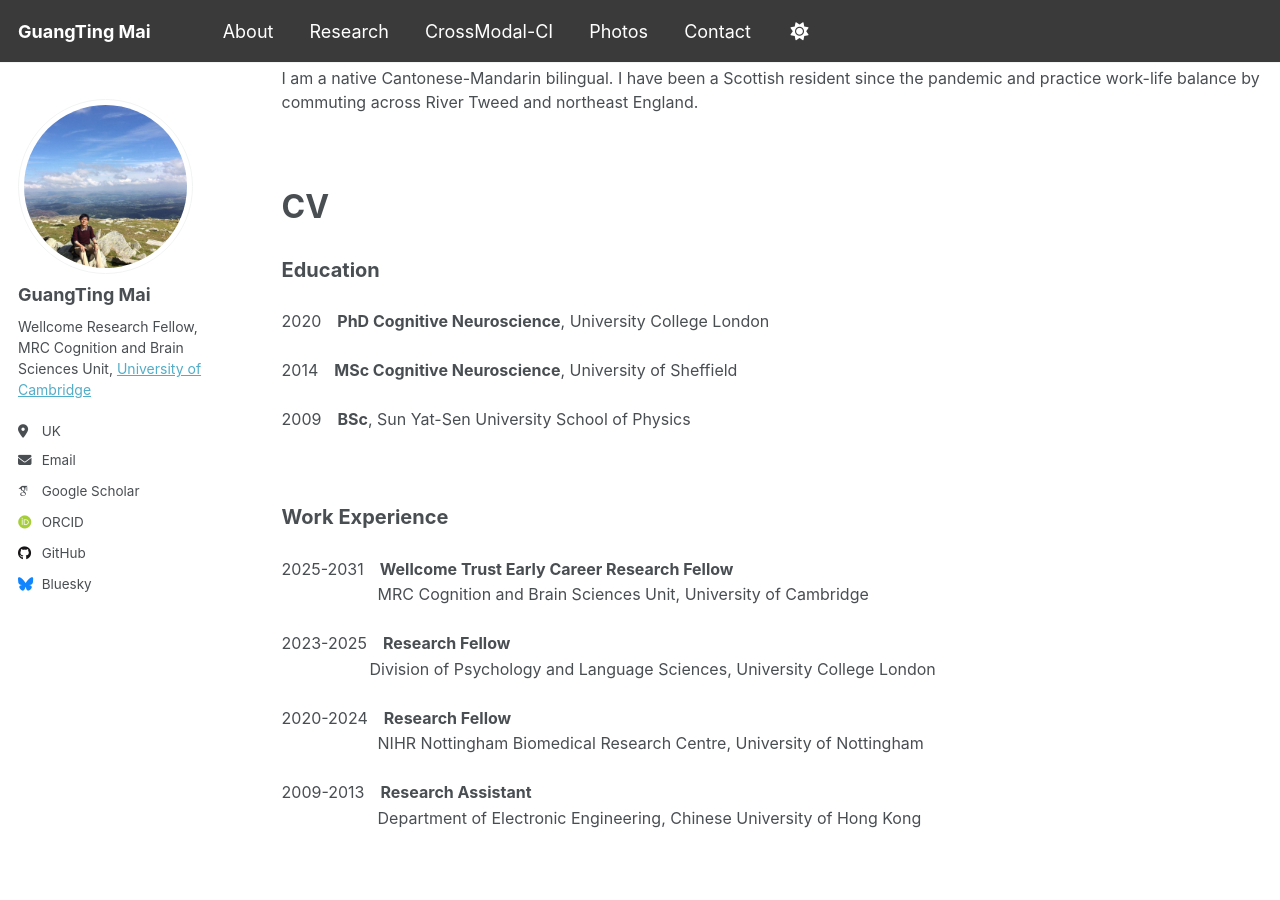
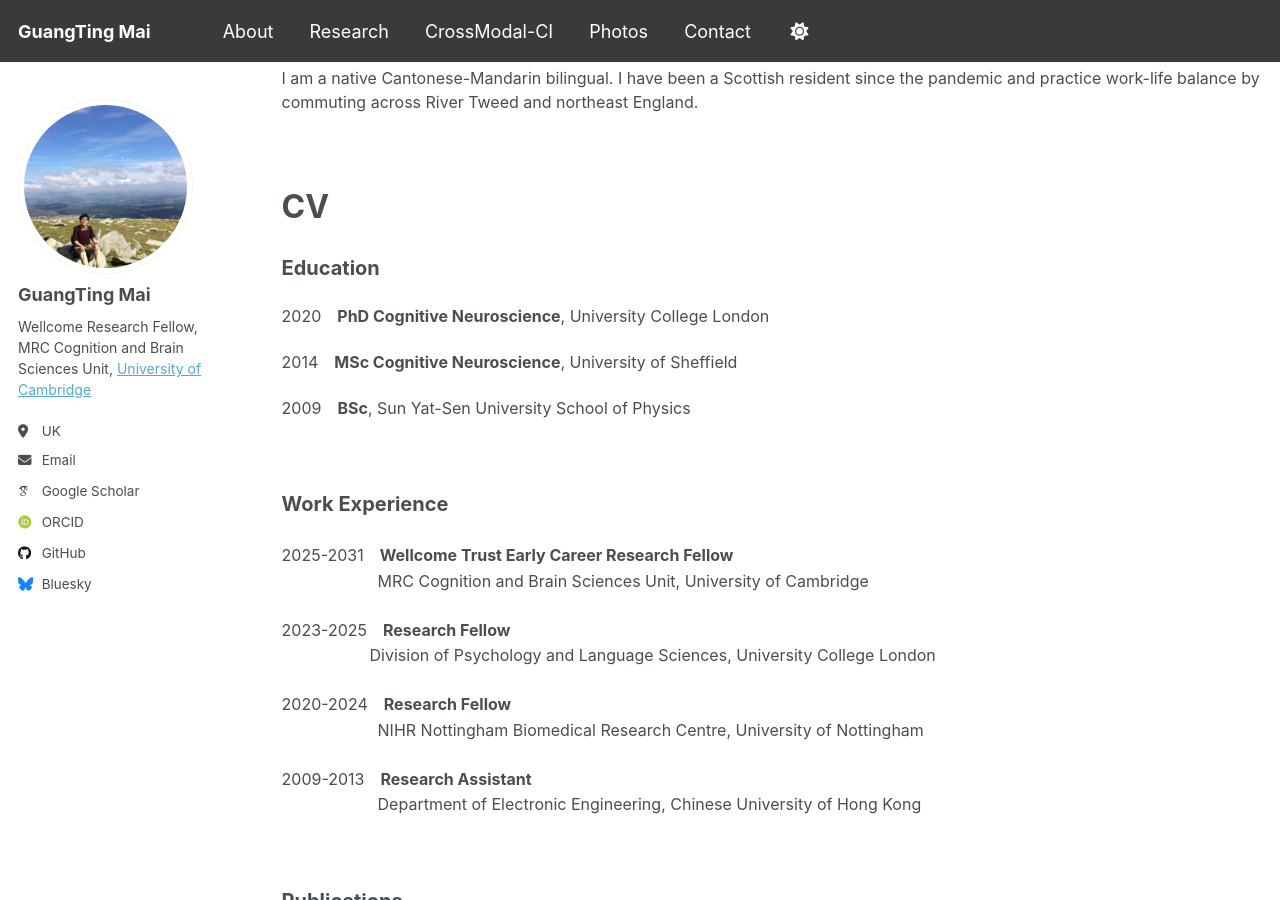
Before and after one commit to guangtingmai/guangtingmai.github.io, a Jekyll site: the page built from _pages/about.html, in a window 1280 px wide and 900 px high, scrolled down 481 px. Built offline with Jekyll 4.4.1, drawn with Linux system fonts in a browser that asks for light colours; some web fonts are replaced.

Commit message:
Update about.html

```diff
--- a/_pages/about.html
+++ b/_pages/about.html
@@ -27,10 +27,10 @@ author_profile: true
 
 <br>
 <p><span style="font-size: 24pt;line-height: 1.5;display: block"><strong>CV</strong></span></p>
-<p><span style="font-size: 15pt;line-height: 1.6;display: block"><strong>Education</strong></span></p>
-<p><span style="font-size: 12pt;line-height: 1.6;display: block;">2020&emsp;<strong>PhD Cognitive Neuroscience</strong>, University College London</span></p>
-<p><span style="font-size: 12pt;line-height: 1.6;display: block;">2014&emsp;<strong>MSc Cognitive Neuroscience</strong>, University of Sheffield</span></p>
-<p><span style="font-size: 12pt;line-height: 1.6;display: block;">2009&emsp;<strong>BSc</strong>, Sun Yat-Sen University School of Physics</span></p>
+<p><span style="font-size: 15pt;line-height: 1.4;display: block"><strong>Education</strong></span></p>
+<p><span style="font-size: 12pt;line-height: 1.4;display: block;">2020&emsp;<strong>PhD Cognitive Neuroscience</strong>, University College London</span></p>
+<p><span style="font-size: 12pt;line-height: 1.4;display: block;">2014&emsp;<strong>MSc Cognitive Neuroscience</strong>, University of Sheffield</span></p>
+<p><span style="font-size: 12pt;line-height: 1.4;display: block;">2009&emsp;<strong>BSc</strong>, Sun Yat-Sen University School of Physics</span></p>
 <br>
 <p><span style="font-size: 15pt;line-height: 1.6;display: block"><strong>Work Experience</strong></span></p>
 <p>
```
